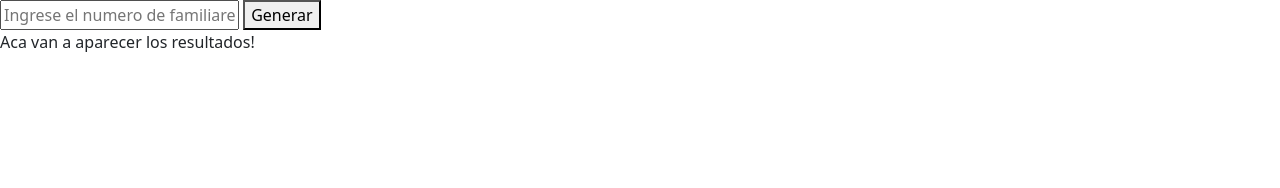
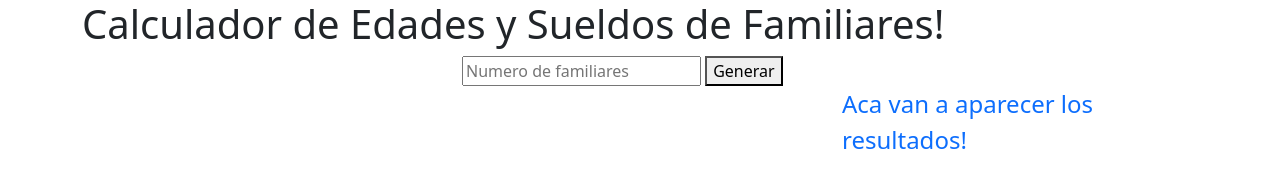
Before and after one commit to rodrigoEsquel/Tarea-Clase-6, a website: page index.html in a window 1280 px wide. Drawn offline with nearby package versions, Linux system fonts and the light colour scheme.

Commit message:
Update de html para layout con bootstrap

```diff
--- a/index.html
+++ b/index.html
@@ -11,15 +11,43 @@
 </head>
 
 <body>
+  <div class="container">
+    <div class="row">
+      <div class="col">
+        <h1>Calculador de Edades y Sueldos de Familiares!</h1>
+      </div>
+    </div>
+    <div class="row justify-content-center">
+      <div class="col-4">
+        <div>
           <form>
-        <input type="text" id="numero-familiares" placeholder="Ingrese el numero de familiares">
+            <input type="text" id="numero-familiares" placeholder="Numero de familiares" />
             <button id="btn-numero-familiares">Generar</button>
           </form>
-    <p id="resultado-edad">Aca van a aparecer los resultados!</p>
-    <p id="resultado-sueldo"></p>
+        </div>
+      </div>
+    </div>
+    <div class="row justify-content-center">
+      <div class="col-4">
+        <div id="botones" class="row justify-content-center"></div>
+      </div>
+    </div>
+
+    <div class="row">
+      <div class="col-8">
         <div id="familiares"></div>
-    <div id="botones"></div>
+      </div>
+
+      <div class="col">
+        <div>
+          <p class="text-primary fs-4" id="resultado-edad">Aca van a aparecer los resultados!</p>
+          <p class="text-primary fs-4" id="resultado-sueldo"></p>
+        </div>
+      </div>
+    </div>
+  </div>
   <script src="tarea-clase-6.js"></script>
   <script src="test.js"></script>
 </body>
+
 </html>
```
Lines whose indentation alone changed are shown as unchanged.
